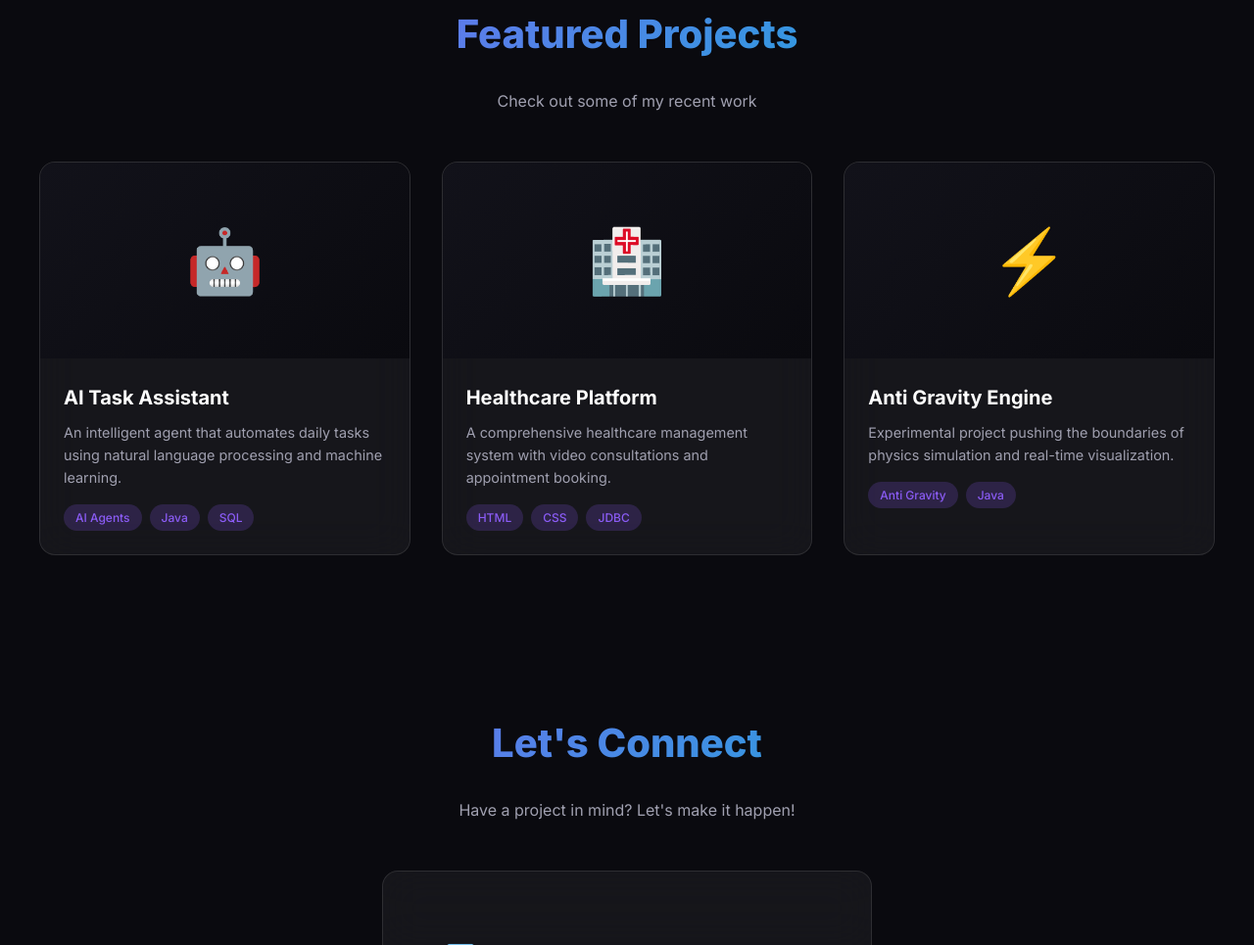
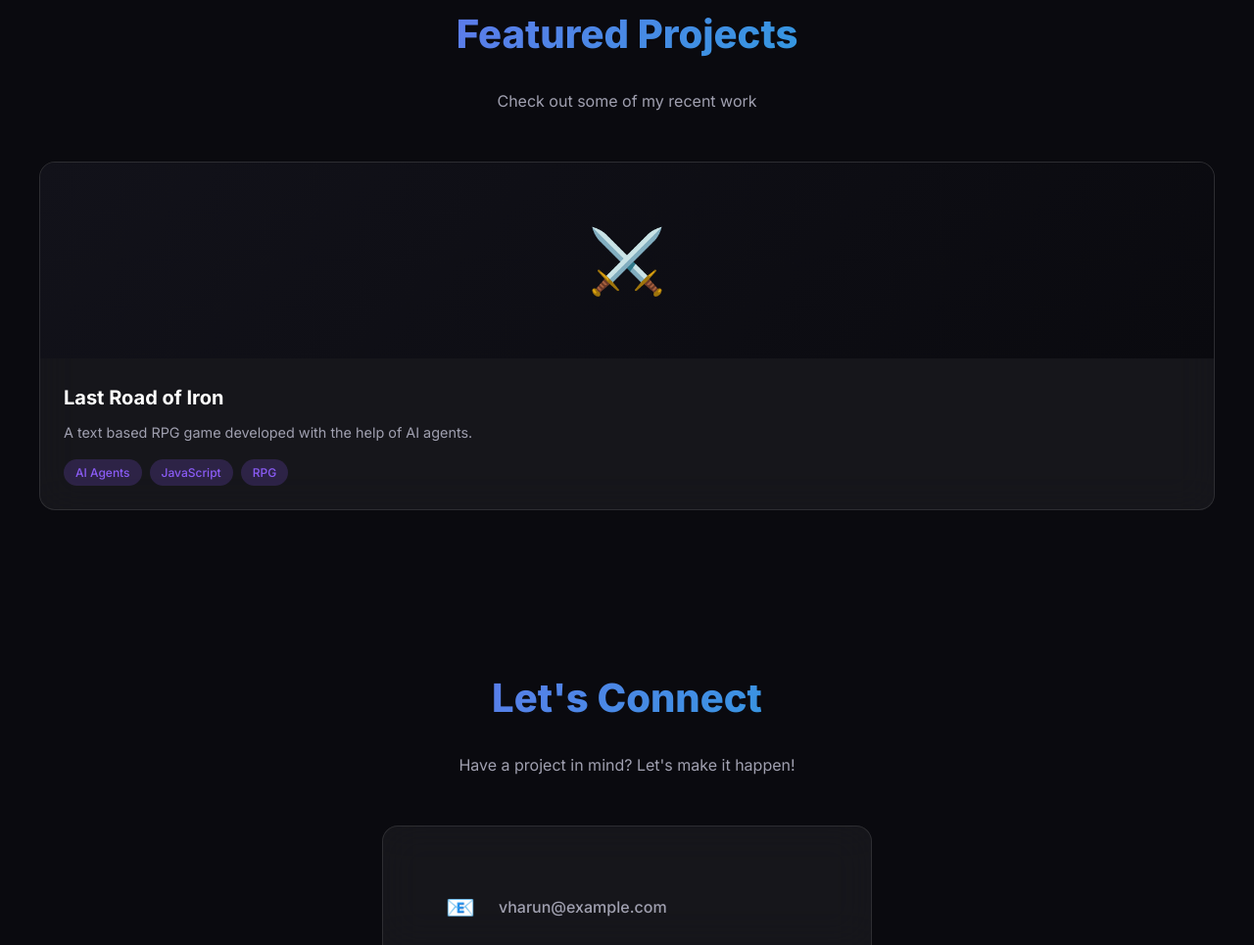
Before and after one commit to LR-Vharun/interactive-resume, a plain HTML site: page index.html in a window 1280 px wide. Shown: the part 2385-3350 px from the top of the page at 98% size. Drawn offline with Linux system fonts and the light colour scheme.

Commit message:
Update projects section: Replace placeholders with Last Road of Iron

```diff
--- a/index.html
+++ b/index.html
@@ -151,56 +151,19 @@
                 <article class="project-card glass-card">
                     <div class="project-image">
                         <div class="project-placeholder">
-                            <span>🤖</span>
+                            <span>⚔️</span>
                         </div>
                         <div class="project-overlay">
-                            <a href="#" class="project-link">View Project →</a>
+                            <a href="https://lr-vharun.github.io/last-road-of-iron/" target="_blank" class="project-link">View Project →</a>
                         </div>
                     </div>
                     <div class="project-info">
-                        <h3>AI Task Assistant</h3>
-                        <p>An intelligent agent that automates daily tasks using natural language processing and machine learning.</p>
+                        <h3>Last Road of Iron</h3>
+                        <p>A text based RPG game developed with the help of AI agents.</p>
                         <div class="project-tags">
                             <span class="tag">AI Agents</span>
-                            <span class="tag">Java</span>
-                            <span class="tag">SQL</span>
-                        </div>
-                    </div>
-                </article>
-                <article class="project-card glass-card">
-                    <div class="project-image">
-                        <div class="project-placeholder">
-                            <span>🏥</span>
-                        </div>
-                        <div class="project-overlay">
-                            <a href="#" class="project-link">View Project →</a>
-                        </div>
-                    </div>
-                    <div class="project-info">
-                        <h3>Healthcare Platform</h3>
-                        <p>A comprehensive healthcare management system with video consultations and appointment booking.</p>
-                        <div class="project-tags">
-                            <span class="tag">HTML</span>
-                            <span class="tag">CSS</span>
-                            <span class="tag">JDBC</span>
-                        </div>
-                    </div>
-                </article>
-                <article class="project-card glass-card">
-                    <div class="project-image">
-                        <div class="project-placeholder">
-                            <span>⚡</span>
-                        </div>
-                        <div class="project-overlay">
-                            <a href="#" class="project-link">View Project →</a>
-                        </div>
-                    </div>
-                    <div class="project-info">
-                        <h3>Anti Gravity Engine</h3>
-                        <p>Experimental project pushing the boundaries of physics simulation and real-time visualization.</p>
-                        <div class="project-tags">
-                            <span class="tag">Anti Gravity</span>
-                            <span class="tag">Java</span>
+                            <span class="tag">JavaScript</span>
+                            <span class="tag">RPG</span>
                         </div>
                     </div>
                 </article>
```
